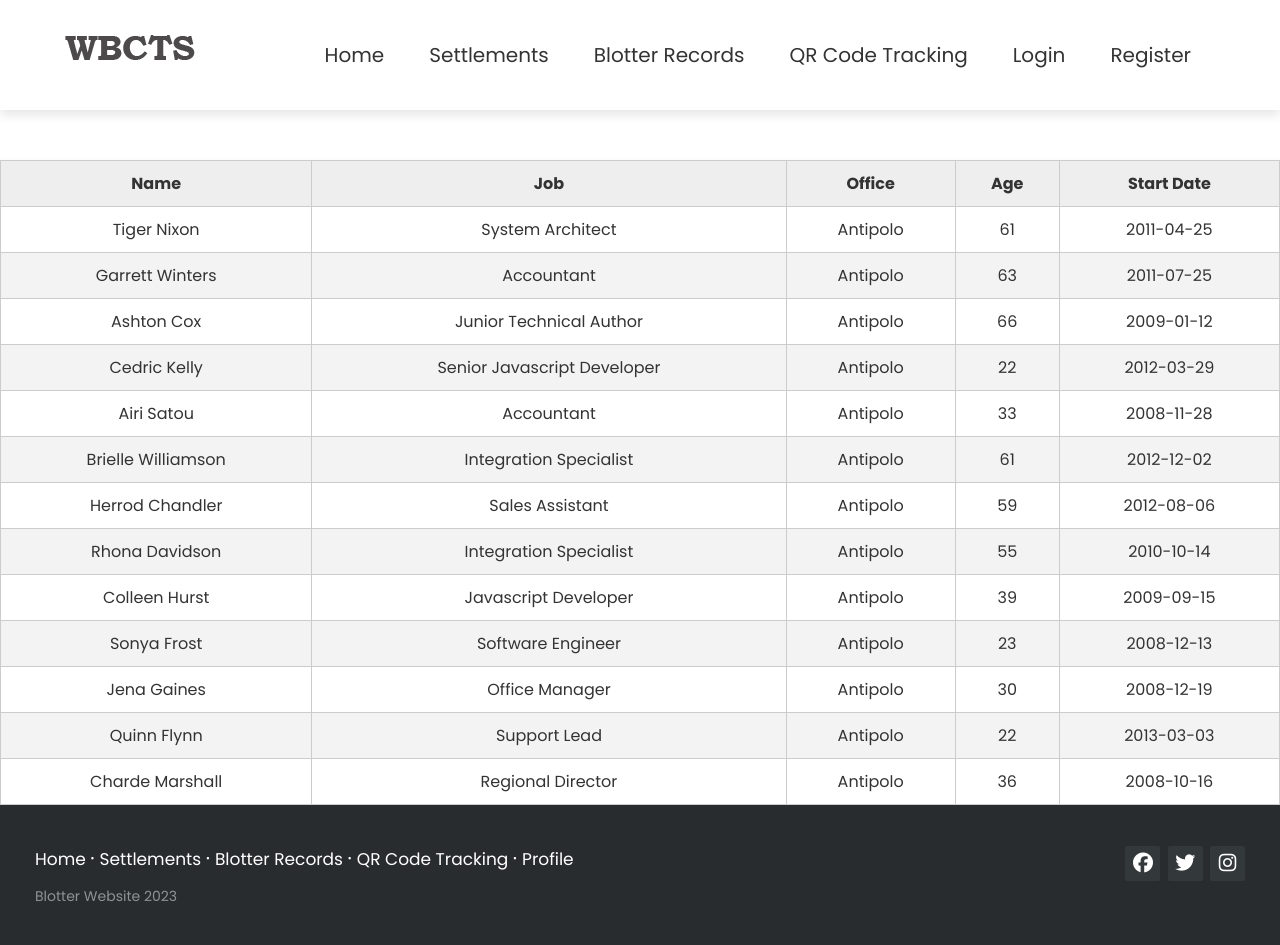
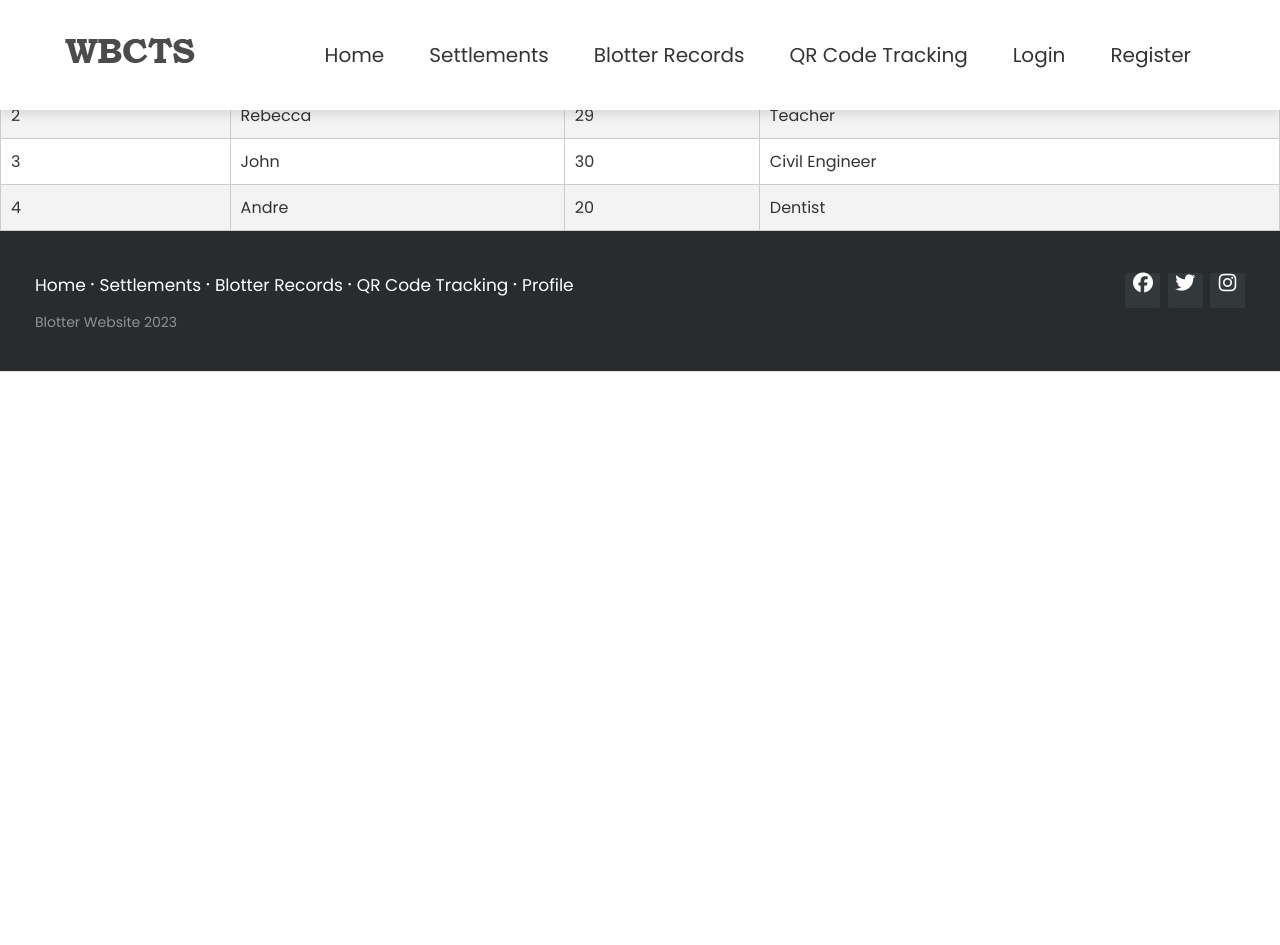
Before and after one commit to johnmickorpnt/WBCTS, a PHP site: page /wbcts/on-settlements.php in a window 1280 px wide. After the commit the page ends 372 px from the top, so only its background shows below. Run offline with PHP 8.4, Linux system fonts and the light colour scheme; some libraries are stand-ins or nearby versions.

Commit message:
Table - Idk

```diff
--- a/assets/css/style.css
+++ b/assets/css/style.css
@@ -67,8 +67,6 @@ li.error{
   color: red;
 }
 
-
-/* Table styling */
 table {
   border-collapse: collapse;
   width: 100%;
@@ -80,54 +78,52 @@ table {
   box-shadow: 0 5px 10px rgba(0, 0, 0, 0.1);
 }
 
-/* Table header styling */
+
 thead th {
   background-color: #eeeeee;
   border: 1px solid #cccccc;
   padding: 10px;
 }
 
-/* Table cell styling */
+
 tbody td {
   border: 1px solid #cccccc;
   padding: 10px;
 }
 
-/* Alternate row color */
+
 tbody tr:nth-of-type(even) {
   background-color: #f3f3f3;
 }
 
-/* Hover effect */
+
 tbody tr:hover {
   background-color: #d4d4d4;
 }
 
-/* Responsive table */
-@media (max-width: 600px) {
-  table {
-    border: 0;
-  }
-  table thead {
-    display: none;
-  }
-  table tr {
-    margin-bottom: 10px;
-    display: block;
-    border-bottom: 2px solid #dddddd;
-  }
-  table td {
-    display: block;
-    text-align: right;
-    font-size: 13px;
-    border-bottom: 1px dotted #aaaaaa;
-  }
-  table td:before {
-    content: attr(data-label);
-    float: left;
-    font-weight: bold;
-    text-transform: uppercase;
-  }
+
+.table-sortable th {
+  cursor: pointer;
+}
+
+.table-sortable .th-sort-asc::after {
+  content: "\25b4";
+}
+
+.table-sortable .th-sort-desc::after {
+  content: "\25be";
+}
+
+.table-sortable .th-sort-asc::after,
+.table-sortable .th-sort-desc::after {
+  margin-left: 5px;
+}
+
+.table-sortable .th-sort-asc,
+.table-sortable .th-sort-desc {
+  background: rgba(0, 0, 0, 0.1);
+}
+
 }
 
 /*.col-1{
--- /dev/null
+++ b/tablesort.js
@@ -0,0 +1,36 @@
+function sortTableByColumn(table, column, asc = true) {
+	const dirModifier = asc ? 1 : -1;
+	const tBody = table.tBodies[0];
+	const rows = Array.from(tBody.querySelectorAll("tr"));
+
+	//SORT
+	const sortedRows = rows.sort((a, b) => {
+		const aColText = a.querySelector(`td:nth-child(${column + 1})`).textContent.trim();
+		const bColText = b.querySelector(`td:nth-child(${column + 1})`).textContent.trim();
+
+		return aColText > bColText ? (1 * dirModifier) : (-1 * dirModifier);
+	});
+
+
+	while (tBody.firstChild) {
+		tBody.removeChild(tBody.firstChild);
+	}
+
+
+	tBody.append(...sortedRows);
+
+	// Remember how the column is currently sorted
+	table.querySelectorAll("th").forEach(th => th.classList.remove("th-sort-asc", "th-sort-desc"));
+	table.querySelector(`th:nth-child(${column + 1})`).classList.toggle("th-sort-asc", asc);
+	table.querySelector(`th:nth-child(${column + 1})`).classList.toggle("th-sort-desc", !asc);
+}
+
+document.querySelectorAll(".table-sortable th").forEach(headerCell => {
+	headerCell.addEventListener("click", () => {
+		const tableElement = headerCell.parentElement.parentElement.parentElement;
+		const headerIndex = Array.prototype.indexOf.call(headerCell.parentElement.children, headerCell);
+		const currentIsAscending = headerCell.classList.contains("th-sort-asc");
+
+		sortTableByColumn(tableElement, headerIndex, !currentIsAscending);
+	});
+});
--- a/views/on-settlements.php
+++ b/views/on-settlements.php
@@ -1,111 +1,56 @@
+<html>
+    <head>
+        <meta charset="UTF-8">
+        <meta http-equiv="X-UA-Compatible" content="IE=edge">
+        <meta name="viewport" content="width=device-width, initial-scale=1.0">
+        <link rel="stylesheet"  href="assets/css/style.css">
+    </head>
+</html>
 <?php
 require("../templates/template-functions.php");
-
 $title = "On Settlements";
 $content = <<<CONTENT
-<table id="example" class="table table-striped" style="width:100%; margin-top:10rem; text-align:center">
+
+
+
+<table class="table-sortable">
         <thead>
             <tr>
+                <th>Rank</th>
                 <th>Name</th>
-                <th>Job</th>
-                <th>Office</th>
                 <th>Age</th>
-                <th>Start date</th>
+                <th>Occupation</th>
             </tr>
         </thead>
         <tbody>
             <tr>
-                <td>Tiger Nixon</td>
-                <td>System Architect</td>
-                <td>Antipolo</td>
-                <td>61</td>
-                <td>2011-04-25</td>
+                <td>1</td>
+                <td>Dom</td>
+                <td>35</td>
+                <td>Web Developer</td>
             </tr>
             <tr>
-                <td>Garrett Winters</td>
-                <td>Accountant</td>
-                <td>Antipolo</td>
-                <td>63</td>
-                <td>2011-07-25</td>
+                <td>2</td>
+                <td>Rebecca</td>
+                <td>29</td>
+                <td>Teacher</td>
             </tr>
             <tr>
-                <td>Ashton Cox</td>
-                <td>Junior Technical Author</td>
-                <td>Antipolo</td>
-                <td>66</td>
-                <td>2009-01-12</td>
+                <td>3</td>
+                <td>John</td>
+                <td>30</td>
+                <td>Civil Engineer</td>
             </tr>
             <tr>
-                <td>Cedric Kelly</td>
-                <td>Senior Javascript Developer</td>
-                <td>Antipolo</td>
-                <td>22</td>
-                <td>2012-03-29</td>
+                <td>4</td>
+                <td>Andre</td>
+                <td>20</td>
+                <td>Dentist</td>
             </tr>
-            <tr>
-                <td>Airi Satou</td>
-                <td>Accountant</td>
-                <td>Antipolo</td>
-                <td>33</td>
-                <td>2008-11-28</td>
-            </tr>
-            <tr>
-                <td>Brielle Williamson</td>
-                <td>Integration Specialist</td>
-                <td>Antipolo</td>
-                <td>61</td>
-                <td>2012-12-02</td>
-            </tr>
-            <tr>
-                <td>Herrod Chandler</td>
-                <td>Sales Assistant</td>
-                <td>Antipolo</td>
-                <td>59</td>
-                <td>2012-08-06</td>
-            </tr>
-            <tr>
-                <td>Rhona Davidson</td>
-                <td>Integration Specialist</td>
-                <td>Antipolo</td>
-                <td>55</td>
-                <td>2010-10-14</td>
-            </tr>
-            <tr>
-                <td>Colleen Hurst</td>
-                <td>Javascript Developer</td>
-                <td>Antipolo</td>
-                <td>39</td>
-                <td>2009-09-15</td>
-            </tr>
-            <tr>
-                <td>Sonya Frost</td>
-                <td>Software Engineer</td>
-                <td>Antipolo</td>
-                <td>23</td>
-                <td>2008-12-13</td>
-            </tr>
-            <tr>
-                <td>Jena Gaines</td>
-                <td>Office Manager</td>
-                <td>Antipolo</td>
-                <td>30</td>
-                <td>2008-12-19</td>
-            </tr>
-            <tr>
-                <td>Quinn Flynn</td>
-                <td>Support Lead</td>
-                <td>Antipolo</td>
-                <td>22</td>
-                <td>2013-03-03</td>
-            </tr>
-            <tr>
-                <td>Charde Marshall</td>
-                <td>Regional Director</td>
-                <td>Antipolo</td>
-                <td>36</td>
-                <td>2008-10-16</td>
-            </tr>
+        </tbody>
     </table>
+
+    <script src="./src/tablesort.js"></script>
 CONTENT;
 ?>
 
```
